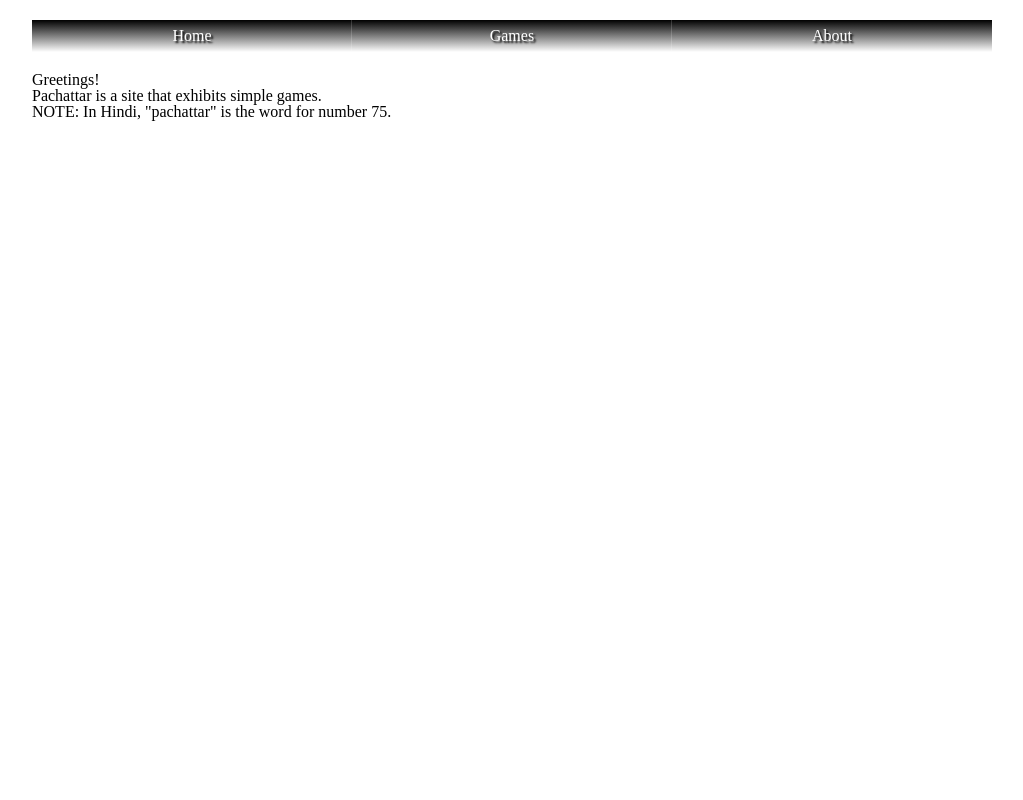
After one commit to gyrogrid/module1, a Python web app: template templates/home.html in a window 1280 px wide. The commit adds this page. Shown: the whole page, without its empty margins (128-1151 px from the left). Run offline with Jinja, Linux system fonts and the light colour scheme; the template is opened without the code that fills it, so the values that code supplies are empty.

Commit message:
website v0.1

```diff
--- /dev/null
+++ b/static/css/reset.css
@@ -0,0 +1,48 @@
+/* http://meyerweb.com/eric/tools/css/reset/
+   v2.0 | 20110126
+   License: none (public domain)
+*/
+
+html, body, div, span, applet, object, iframe,
+h1, h2, h3, h4, h5, h6, p, blockquote, pre,
+a, abbr, acronym, address, big, cite, code,
+del, dfn, em, img, ins, kbd, q, s, samp,
+small, strike, strong, sub, sup, tt, var,
+b, u, i, center,
+dl, dt, dd, ol, ul, li,
+fieldset, form, label, legend,
+table, caption, tbody, tfoot, thead, tr, th, td,
+article, aside, canvas, details, embed,
+figure, figcaption, footer, header, hgroup,
+menu, nav, output, ruby, section, summary,
+time, mark, audio, video {
+	margin: 0;
+	padding: 0;
+	border: 0;
+	font-size: 100%;
+	font: inherit;
+	vertical-align: baseline;
+}
+/* HTML5 display-role reset for older browsers */
+article, aside, details, figcaption, figure,
+footer, header, hgroup, menu, nav, section {
+	display: block;
+}
+body {
+	line-height: 1;
+}
+ol, ul {
+	list-style: none;
+}
+blockquote, q {
+	quotes: none;
+}
+blockquote:before, blockquote:after,
+q:before, q:after {
+	content: '';
+	content: none;
+}
+table {
+	border-collapse: collapse;
+	border-spacing: 0;
+}
--- /dev/null
+++ b/static/css/style.css
@@ -0,0 +1,56 @@
+/*define body width*/
+
+
+body{
+	width: 100%;
+	max-width: 960px;
+	margin: 0 auto;
+}
+
+nav{
+	width: 100%;
+	margin: 20px 0;
+}
+
+nav ul{
+	width: 100%;
+	list-style: none;
+	margin: 0;
+	padding: 0;
+	overflow: hidden;
+}
+
+nav ul li{
+	width: 33.33%;
+	float: left;
+}
+
+nav ul li a{
+	text-align: center;
+	padding: 8px 0;
+	display: block;
+	width: 100%;
+	background: linear-gradient(to bottom, #000000 0%,#ffffff 100%);
+    box-shadow: 0 0 1px #fff;
+	text-shadow: 2px 2px 2px #000;
+
+}
+
+nav ul li a:hover{
+	background: linear-gradient(to bottom, #ffffff 0%,#000000 100%);
+}
+
+nav ul li a,
+
+nav ul li a:focus,
+
+nav ul li a:visited,
+
+nav ul li a:hover,
+
+nav ul li a:active {
+
+  color: #fff;
+
+  text-decoration: none;
+}
--- /dev/null
+++ b/templates/home.html
@@ -0,0 +1,9 @@
+{% extends 'layout.html' %}
+
+{% block body %}
+  <p>Greetings!</p>
+  <p>Pachattar is a site that exhibits simple games. </p>
+  <p>
+  NOTE: In Hindi, "pachattar" is the word for number 75.
+  </p>
+{% endblock %}
--- a/templates/layout.html
+++ b/templates/layout.html
@@ -1,14 +1,36 @@
 <head>
 
+<link rel="stylesheet" type="text/css" href="static/css/reset.css">
+<link rel="stylesheet" type="text/css" href="static/css/style.css">
+
+<!--[if lt IE 9]>
+  <script src="static/js/html5shiv.min.js"></script>
+<![endif]-->
 </head>
 
 <body>
+<nav>
+  <ul>
+    <li>
+      <a href="/">Home</a>
+    </li>
+    <li>
+      <a href="/games">Games</a>
+    </li>
+    <li>
+      <a href="/about">About</a>
+    </li>
+  </ul>
+</nav>
 
+{% block body %}
+
+{%endblock %}
 
 <script type=text/javascript>
   $SCRIPT_ROOT = {{ request.script_root|tojson|safe }};
 </script>
 
 <script src="//ajax.googleapis.com/ajax/libs/jquery/2.2.3/jquery.min.js"></script>
-<script>window.jQuery || document.write('<script src="{{  url_for('static', filename='jquery-2.2.3.min.js') }}">\x3C/script>')</script>
+<script>window.jQuery || document.write('<script src="{{  url_for('static', filename='js/jquery-2.2.3.min.js') }}">\x3C/script>')</script>
 </body>
--- a/views.py
+++ b/views.py
@@ -9,7 +9,7 @@ db = dbclient.test
 
 @app.route('/')
 def index():
-    return render_template('index.html')
+    return render_template('home.html')
 
 @app.route('/dashboard')
 def get_student_data():
```
Also changed, not shown: static/js/html5shiv.min.js (added, +4 -0 lines), static/js/jquery-2.2.3.min.js (renamed from static/jquery-2.2.3.min.js).
